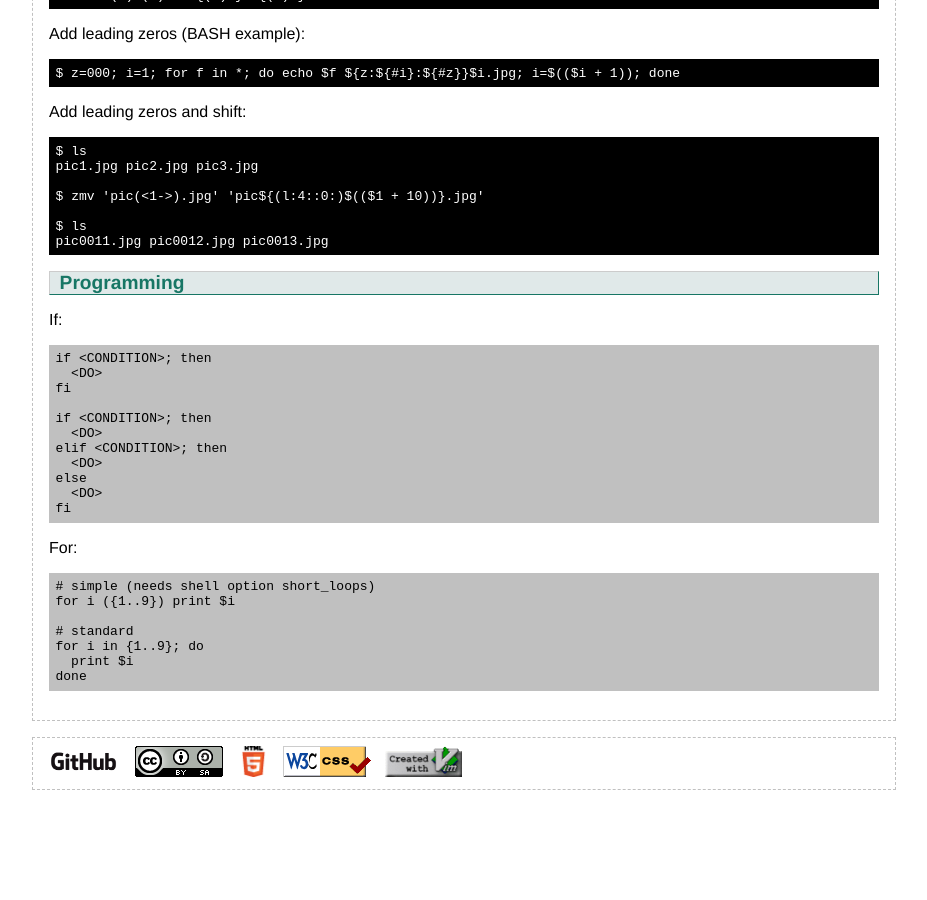
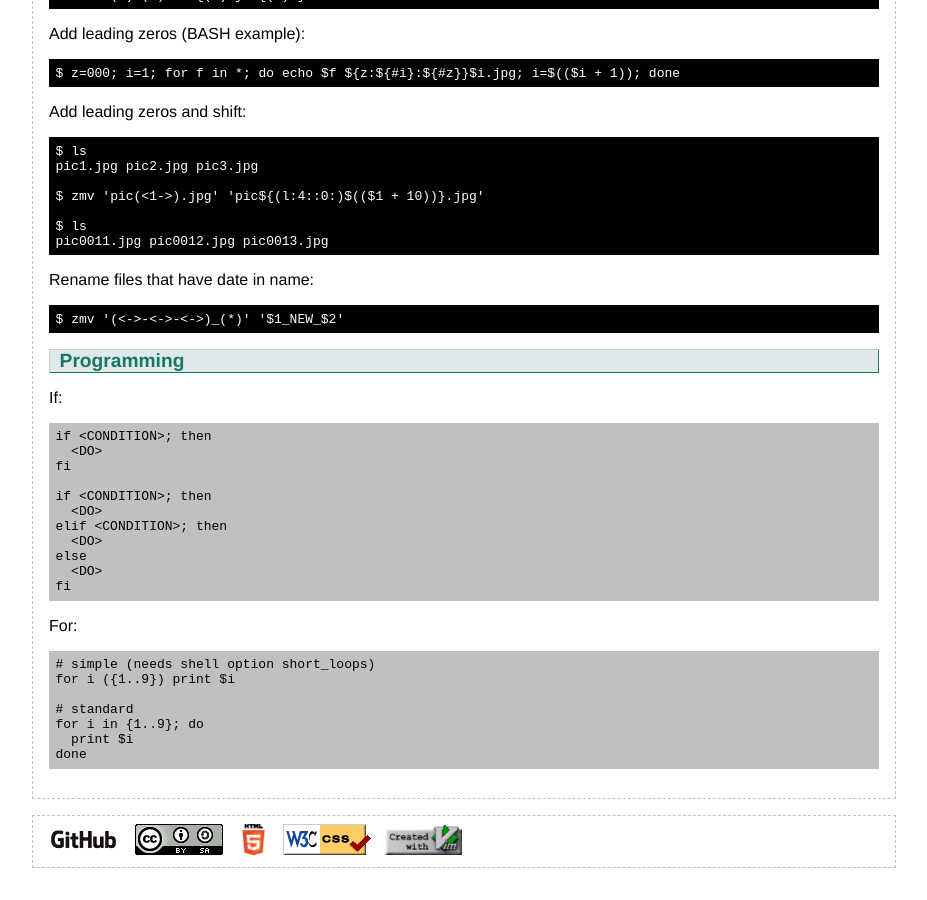
Before and after one commit to flyinggreenfrog/flyinggreenfrog.github.io, a Jekyll site: the page built from knowledgebase/zsh.md, in a window 1280 px wide and 900 px high, scrolled down 11910 px. Shown: the whole window, without its empty margins (176-1103 px from the left). Built offline with Jekyll 4.4.1, drawn with Linux system fonts in a browser that asks for light colours; before the commit the page ends 12732 px from its top, so only the background shows below that.

Commit message:
Work on zsh.

````diff
--- a/knowledgebase/zsh.md
+++ b/knowledgebase/zsh.md
@@ -893,6 +893,12 @@ $ ls
 pic0011.jpg pic0012.jpg pic0013.jpg
 ```
 
+Rename files that have date in name:
+
+``` sh
+$ zmv '(<->-<->-<->)_(*)' '$1_NEW_$2'
+```
+
 ## Programming
 
 If:
````
Also changed, not shown: other parts of knowledgebase/zsh.md (+1 -1 lines).
